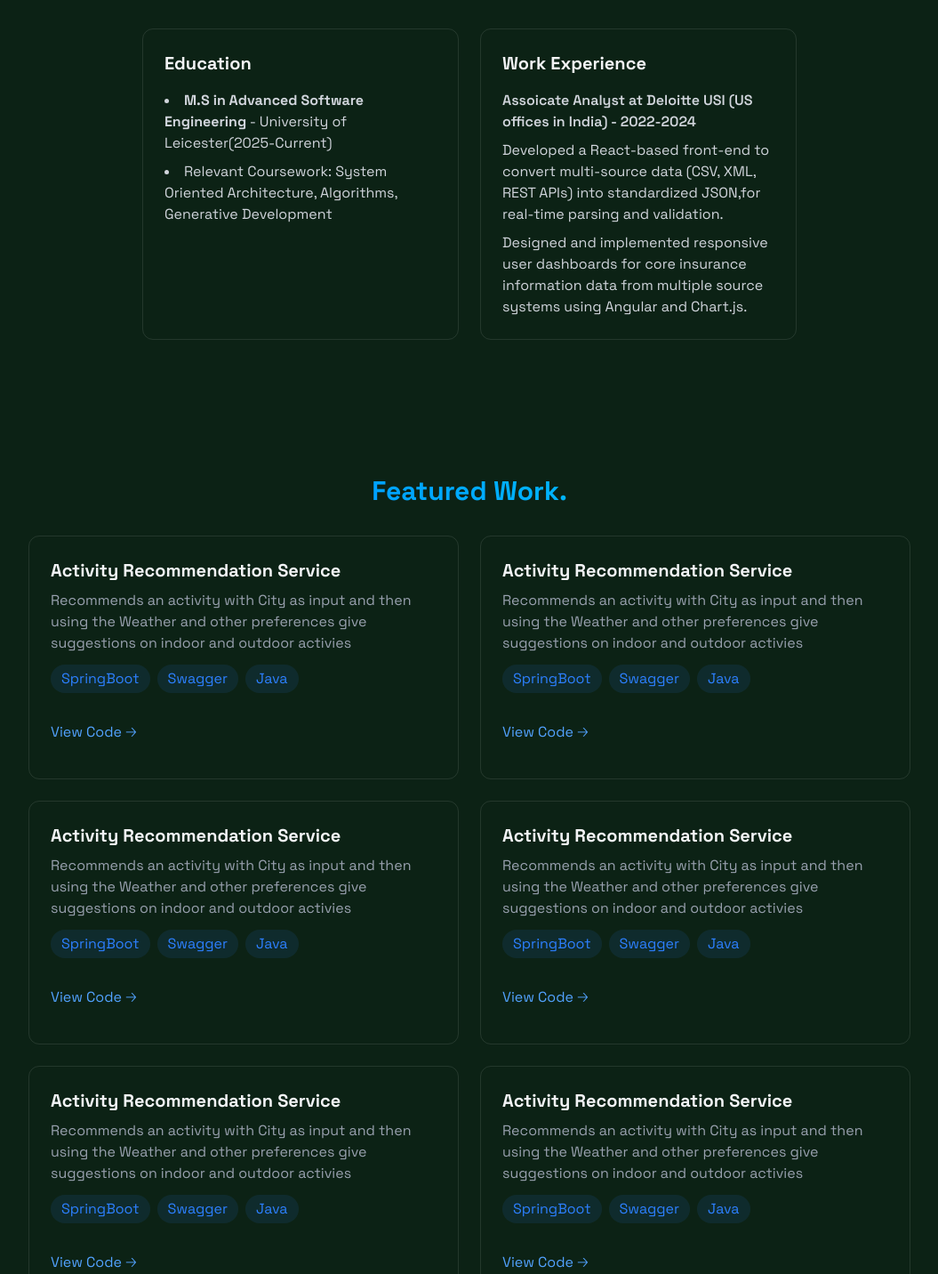
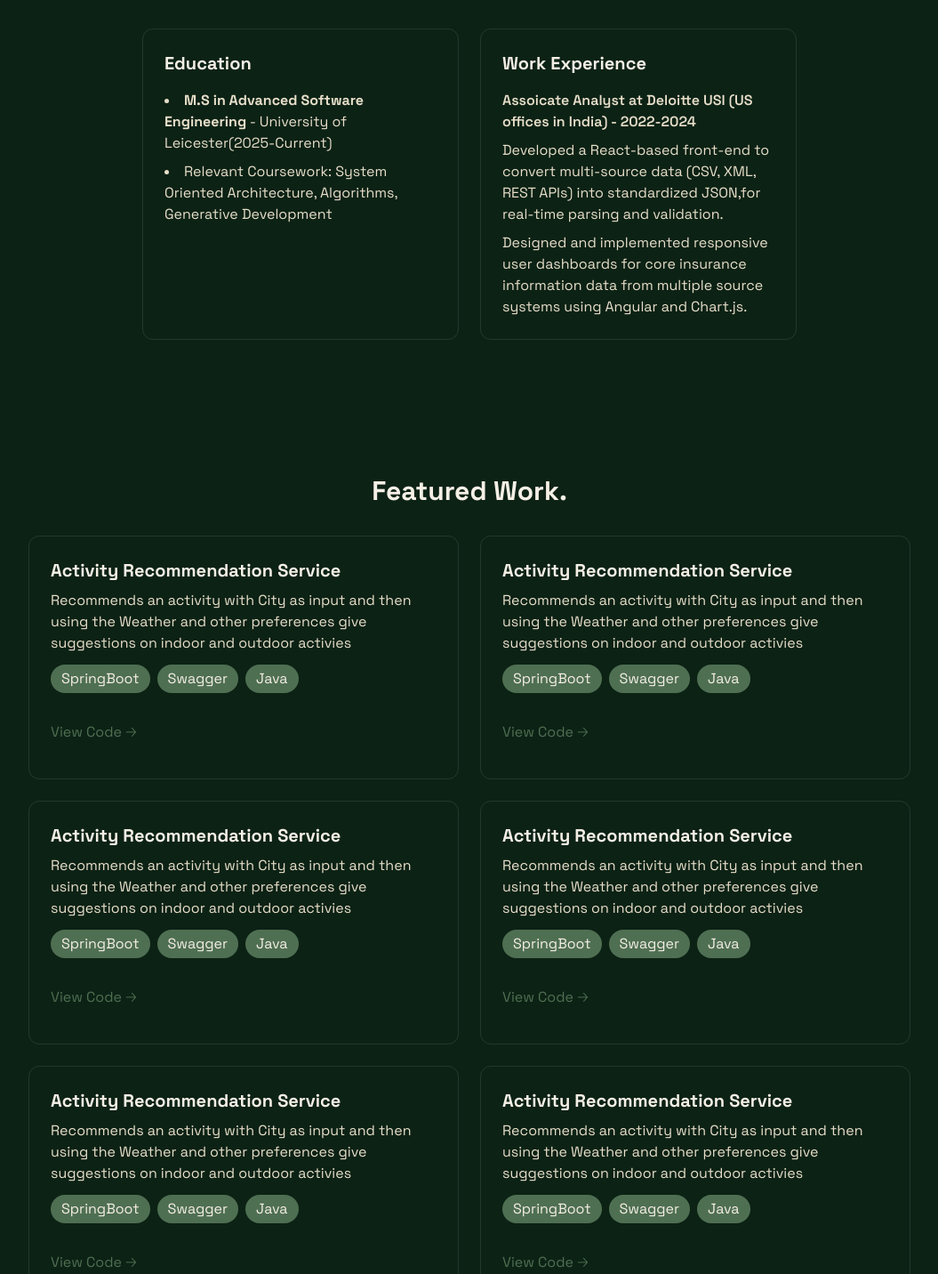
Before and after one commit to stevenovak123/portfolio, a React (Vite) app: page / in a window 1280 px wide. Shown: the part 1358-2790 px from the top of the page at 89% size, without its empty margins (112-1167 px from the left). Built offline with nearby package versions, Linux system fonts and the light colour scheme.

Commit message:
Added colors as needed to all pages

```diff
--- a/src/components/sections/About.jsx
+++ b/src/components/sections/About.jsx
@@ -67,8 +67,10 @@ const About = () => {
           </div>
           <div className='grid grid-cols-1 md:grid-cols-2 gap-6 mt-8'>
             <div className='p-6 rounded-xl border-white/10 border hover:-translate-y-1 transition all'>
-              <h3 className='text-xl font-bold mb-4'>Education </h3>
-              <ul className='list-disc list-inside text-gray-300 space-y-2'>
+              <h3 className='text-xl font-bold mb-4  text-[rgb(245,239,230)]'>
+                Education{' '}
+              </h3>
+              <ul className='list-disc list-inside text-[rgb(232,223,202)] space-y-2'>
                 <li>
                   <strong>M.S in Advanced Software Engineering</strong> -
                   University of Leicester(2025-Current)
@@ -80,8 +82,10 @@ const About = () => {
               </ul>
             </div>
             <div className='p-6 rounded-xl border-white/10 border hover:-translate-y-1 transition all'>
-              <h3 className='text-xl font-bold mb-4'>Work Experience </h3>
-              <div className='space-y-3 text-gray-300'>
+              <h3 className='text-xl font-bold mb-4 text-[rgb(245,239,230)]'>
+                Work Experience{' '}
+              </h3>
+              <div className='space-y-3 text-[rgb(232,223,202)]'>
                 <div className=''>
                   <h4 className='font-semibold pb-2'>
                     Assoicate Analyst at Deloitte USI (US offices in India) -
--- a/src/components/sections/Contact.jsx
+++ b/src/components/sections/Contact.jsx
@@ -8,17 +8,21 @@ const Contact = () => {
     >
       <RevealOnScroll>
         <div className='max-w-5xl mx-auto px-4'>
-          <h2 className='text-3xl font-bold mb-8 bg-gradient-to-r from-blue-500 to-cyan-400 bg-clip-text text-transparent text-center'>
+          <h2 className='text-3xl font-bold mb-8 bg-clip-text text-[rgb(245,239,230)] text-center'>
             Contact.
           </h2>
           <div className='grid grid-cols-1 md:grid-cols-2 gap-6'>
             <div className='p-6 rounded-xl border border-white/10 hover:-translate-y-1 hover:border-blue-500/30 hover:shadow-[0_2px_8px_rgba(59,130,246,0.1)] transition-all'>
-              <h3 className='text-xl font-bold mb-2'>Email</h3>
-              <p className='text-gray-400 mb-3'>stevenovak0802@gmail.com</p>
+              <h3 className='text-xl font-bold mb-2 text-[rgb(245,239,230)]'>
+                Email
+              </h3>
+              <p className='text-[rgb(232,223,202)] mb-3'>
+                stevenovak0802@gmail.com
+              </p>
 
               <div className=' flex justify-between items-center'>
                 <a
-                  className='text-blue-400 hover:text-blue-300 transition-colors my-4'
+                  className='text-[rgb(79,111,82)] hover:text-[rgb(124,164,128)] transition-colors my-4'
                   target='_blank'
                   rel='noopener noreferrer'
                   href='mailto:stevenovak0802@gmail.com'
@@ -28,14 +32,16 @@ const Contact = () => {
               </div>
             </div>
             <div className='p-6 rounded-xl border border-white/10 hover:-translate-y-1 hover:border-blue-500/30 hover:shadow-[0_2px_8px_rgba(59,130,246,0.1)] transition-all'>
-              <h3 className='text-xl font-bold mb-2'>LinkedIn</h3>
-              <p className='text-gray-400 mb-3'>
+              <h3 className='text-xl font-bold mb-2 text-[rgb(245,239,230)]'>
+                LinkedIn
+              </h3>
+              <p className='text-[rgb(232,223,202)] mb-3'>
                 Reach out on LinkedIn and send me a connection request
               </p>
 
               <div className=' flex justify-between items-center'>
                 <a
-                  className='text-blue-400 hover:text-blue-300 transition-colors my-4'
+                  className='text-[rgb(79,111,82)] hover:text-[rgb(124,164,128)] transition-colors my-4'
                   href='https://www.linkedin.com/in/stevenovak123/'
                   target='_blank'
                   rel='noopener noreferrer'
@@ -45,11 +51,15 @@ const Contact = () => {
               </div>
             </div>
             <div className='p-6 rounded-xl border border-white/10 hover:-translate-y-1 hover:border-blue-500/30 hover:shadow-[0_2px_8px_rgba(59,130,246,0.1)] transition-all'>
-              <h3 className='text-xl font-bold mb-2'>Check my github</h3>
-              <p className='text-gray-400 mb-3'>Username: stevenovak123</p>
+              <h3 className='text-xl font-bold mb-2 text-[rgb(245,239,230)]'>
+                Check my github
+              </h3>
+              <p className='text-[rgb(232,223,202)] mb-3'>
+                Username: stevenovak123
+              </p>
               <div className=' flex justify-between items-center'>
                 <a
-                  className='text-blue-400 hover:text-blue-300 transition-colors my-4'
+                  className='text-[rgb(79,111,82)] hover:text-[rgb(124,164,128)] transition-colors my-4'
                   target='_blank'
                   rel='noopener noreferrer'
                   href='https://github.com/stevenovak123'
@@ -60,15 +70,17 @@ const Contact = () => {
             </div>
 
             <div className='p-6 rounded-xl border border-white/10 hover:-translate-y-1 hover:border-blue-500/30 hover:shadow-[0_2px_8px_rgba(59,130,246,0.1)] transition-all'>
-              <h3 className='text-xl font-bold mb-2'>CV</h3>
-              <p className='text-gray-400 mb-3'>
+              <h3 className='text-xl font-bold mb-2 text-[rgb(245,239,230)]'>
+                CV
+              </h3>
+              <p className='text-[rgb(232,223,202)] mb-3'>
                 Take a look at my CV, if you’re hiring or think I’d be a great
                 fit for your team, let’s chat!
               </p>
 
               <div className=' flex justify-between items-center'>
                 <a
-                  className='text-blue-400 hover:text-blue-300 transition-colors my-4'
+                  className='text-[rgb(79,111,82)] hover:text-[rgb(124,164,128)] transition-colors my-4'
                   target='_blank'
                   rel='noopener noreferrer'
                   href='https://drive.google.com/file/d/10i_x7BCPfZfe1f8wwN2DQ6NzCa7m0rPF/view?usp=sharing'
--- a/src/components/sections/Home.jsx
+++ b/src/components/sections/Home.jsx
@@ -19,13 +19,13 @@ const Home = () => {
           <div className='flex justify-center space-x-4'>
             <a
               href='#work'
-              className='border border-[rgb(79,111,82)] bg-[rgb(79,111,82)]  text-white py-3 px-6 rounded font-medium transition relative overflow-hidden hover:-translate-y-0.5 hover:shadow-[0_0_15px_rgba(76,175,80,0.4)]'
+              className='border border-[rgb(79,111,82)] bg-[rgb(79,111,82)]   text-[rgb(245,239,230)] py-3 px-6 rounded font-medium transition relative overflow-hidden hover:-translate-y-0.5 hover:shadow-[0_0_15px_rgba(76,175,80,0.4)]'
             >
               View Work
             </a>
             <a
               href='#contact'
-              className='border border-[rgb(79,111,82)]  text-white py-3 px-6 rounded font-medium transition relative overflow-hidden hover:-translate-y-0.5 hover:shadow-[0_0_15px_rgba(76,175,80,0.4)]'
+              className='border border-[rgb(79,111,82)]  text-[rgb(245,239,230)] py-3 px-6 rounded font-medium transition relative overflow-hidden hover:-translate-y-0.5 hover:shadow-[0_0_15px_rgba(76,175,80,0.4)]'
             >
               Contact
             </a>
--- a/src/components/sections/Work.jsx
+++ b/src/components/sections/Work.jsx
@@ -9,15 +9,15 @@ const Work = () => {
     >
       <RevealOnScroll>
         <div className='max-w-5xl mx-auto px-4'>
-          <h2 className='text-3xl font-bold mb-8 bg-gradient-to-r from-blue-500 to-cyan-400 bg-clip-text text-transparent text-center'>
+          <h2 className='text-3xl font-bold mb-8  text-[rgb(245,239,230)] bg-clip-text  text-center'>
             Featured Work.
           </h2>
           <div className='grid grid-cols-1 md:grid-cols-2 gap-6'>
             <div className='p-6 rounded-xl border border-white/10 hover:-translate-y-1 hover:border-blue-500/30 hover:shadow-[0_2px_8px_rgba(59,130,246,0.1)] transition-all'>
-              <h3 className='text-xl font-bold mb-2'>
+              <h3 className='text-xl font-bold mb-2 text-[rgb(245,239,230)]'>
                 Activity Recommendation Service
               </h3>
-              <p className='text-gray-400 mb-3'>
+              <p className='text-[rgb(232,223,202)] mb-3'>
                 Recommends an activity with City as input and then using the
                 Weather and other preferences give suggestions on indoor and
                 outdoor activies
@@ -25,7 +25,7 @@ const Work = () => {
               <div className='flex flex-wrap gap-2 mb-4'>
                 {['SpringBoot', 'Swagger', 'Java'].map((tech, key) => (
                   <span
-                    className='bg-blue-500/10 text-blue-500 py-1 px-3 rounded-full hover:bg-blue-500/20 hover:shadow-[0_2px_8px_rgba(59,130,246,0.2)] transition'
+                    className=' bg-[rgb(79,111,82)]  text-[rgb(245,239,230)] py-1 px-3 rounded-full hover:bg-[rgba(79,111,82,0.2)] hover:shadow-[0_0_15px_rgba(76,175,80,0.4)] transition'
                     key={key}
                   >
                     {tech}
@@ -34,7 +34,7 @@ const Work = () => {
               </div>
               <div className=' flex justify-between items-center'>
                 <a
-                  className='text-blue-400 hover:text-blue-300 transition-colors my-4'
+                  className='text-[rgb(79,111,82)] hover:text-[rgb(124,164,128)] transition-colors my-4'
                   href='https://github.com/stevenovak123/SOA_assignment'
                 >
                   View Code 🡢
@@ -42,10 +42,10 @@ const Work = () => {
               </div>
             </div>
             <div className='p-6 rounded-xl border border-white/10 hover:-translate-y-1 hover:border-blue-500/30 hover:shadow-[0_2px_8px_rgba(59,130,246,0.1)] transition-all'>
-              <h3 className='text-xl font-bold mb-2'>
+              <h3 className='text-xl font-bold mb-2 text-[rgb(245,239,230)]'>
                 Activity Recommendation Service
               </h3>
-              <p className='text-gray-400 mb-3'>
+              <p className='text-[rgb(232,223,202)] mb-3'>
                 Recommends an activity with City as input and then using the
                 Weather and other preferences give suggestions on indoor and
                 outdoor activies
@@ -53,7 +53,7 @@ const Work = () => {
               <div className='flex flex-wrap gap-2 mb-4'>
                 {['SpringBoot', 'Swagger', 'Java'].map((tech, key) => (
                   <span
-                    className='bg-blue-500/10 text-blue-500 py-1 px-3 rounded-full hover:bg-blue-500/20 hover:shadow-[0_2px_8px_rgba(59,130,246,0.2)] transition'
+                    className=' bg-[rgb(79,111,82)]  text-[rgb(245,239,230)] py-1 px-3 rounded-full hover:bg-[rgba(79,111,82,0.2)] hover:shadow-[0_0_15px_rgba(76,175,80,0.4)] transition'
                     key={key}
                   >
                     {tech}
@@ -62,7 +62,7 @@ const Work = () => {
               </div>
               <div className=' flex justify-between items-center'>
                 <a
-                  className='text-blue-400 hover:text-blue-300 transition-colors my-4'
+                  className='text-[rgb(79,111,82)] hover:text-[rgb(124,164,128)] transition-colors my-4'
                   href='https://github.com/stevenovak123/SOA_assignment'
                 >
                   View Code 🡢
@@ -70,10 +70,10 @@ const Work = () => {
               </div>
             </div>
             <div className='p-6 rounded-xl border border-white/10 hover:-translate-y-1 hover:border-blue-500/30 hover:shadow-[0_2px_8px_rgba(59,130,246,0.1)] transition-all'>
-              <h3 className='text-xl font-bold mb-2'>
+              <h3 className='text-xl font-bold mb-2 text-[rgb(245,239,230)]'>
                 Activity Recommendation Service
               </h3>
-              <p className='text-gray-400 mb-3'>
+              <p className='text-[rgb(232,223,202)] mb-3'>
                 Recommends an activity with City as input and then using the
                 Weather and other preferences give suggestions on indoor and
                 outdoor activies
@@ -81,7 +81,7 @@ const Work = () => {
               <div className='flex flex-wrap gap-2 mb-4'>
                 {['SpringBoot', 'Swagger', 'Java'].map((tech, key) => (
                   <span
-                    className='bg-blue-500/10 text-blue-500 py-1 px-3 rounded-full hover:bg-blue-500/20 hover:shadow-[0_2px_8px_rgba(59,130,246,0.2)] transition'
+                    className=' bg-[rgb(79,111,82)]  text-[rgb(245,239,230)] py-1 px-3 rounded-full hover:bg-[rgba(79,111,82,0.2)] hover:shadow-[0_0_15px_rgba(76,175,80,0.4)] transition'
                     key={key}
                   >
                     {tech}
@@ -90,7 +90,7 @@ const Work = () => {
               </div>
               <div className=' flex justify-between items-center'>
                 <a
-                  className='text-blue-400 hover:text-blue-300 transition-colors my-4'
+                  className='text-[rgb(79,111,82)] hover:text-[rgb(124,164,128)] transition-colors my-4'
                   href='https://github.com/stevenovak123/SOA_assignment'
                 >
                   View Code 🡢
@@ -98,10 +98,10 @@ const Work = () => {
               </div>
             </div>
             <div className='p-6 rounded-xl border border-white/10 hover:-translate-y-1 hover:border-blue-500/30 hover:shadow-[0_2px_8px_rgba(59,130,246,0.1)] transition-all'>
-              <h3 className='text-xl font-bold mb-2'>
+              <h3 className='text-xl font-bold mb-2 text-[rgb(245,239,230)]'>
                 Activity Recommendation Service
               </h3>
-              <p className='text-gray-400 mb-3'>
+              <p className='text-[rgb(232,223,202)] mb-3'>
                 Recommends an activity with City as input and then using the
                 Weather and other preferences give suggestions on indoor and
                 outdoor activies
@@ -109,7 +109,7 @@ const Work = () => {
               <div className='flex flex-wrap gap-2 mb-4'>
                 {['SpringBoot', 'Swagger', 'Java'].map((tech, key) => (
                   <span
-                    className='bg-blue-500/10 text-blue-500 py-1 px-3 rounded-full hover:bg-blue-500/20 hover:shadow-[0_2px_8px_rgba(59,130,246,0.2)] transition'
+                    className=' bg-[rgb(79,111,82)]  text-[rgb(245,239,230)] py-1 px-3 rounded-full hover:bg-[rgba(79,111,82,0.2)] hover:shadow-[0_0_15px_rgba(76,175,80,0.4)] transition'
                     key={key}
                   >
                     {tech}
@@ -118,7 +118,7 @@ const Work = () => {
               </div>
               <div className=' flex justify-between items-center'>
                 <a
-                  className='text-blue-400 hover:text-blue-300 transition-colors my-4'
+                  className='text-[rgb(79,111,82)] hover:text-[rgb(124,164,128)] transition-colors my-4'
                   href='https://github.com/stevenovak123/SOA_assignment'
                 >
                   View Code 🡢
@@ -126,10 +126,10 @@ const Work = () => {
               </div>
             </div>
             <div className='p-6 rounded-xl border border-white/10 hover:-translate-y-1 hover:border-blue-500/30 hover:shadow-[0_2px_8px_rgba(59,130,246,0.1)] transition-all'>
-              <h3 className='text-xl font-bold mb-2'>
+              <h3 className='text-xl font-bold mb-2  text-[rgb(245,239,230)]'>
                 Activity Recommendation Service
               </h3>
-              <p className='text-gray-400 mb-3'>
+              <p className='text-[rgb(232,223,202)] mb-3'>
                 Recommends an activity with City as input and then using the
                 Weather and other preferences give suggestions on indoor and
                 outdoor activies
@@ -137,7 +137,7 @@ const Work = () => {
               <div className='flex flex-wrap gap-2 mb-4'>
                 {['SpringBoot', 'Swagger', 'Java'].map((tech, key) => (
                   <span
-                    className='bg-blue-500/10 text-blue-500 py-1 px-3 rounded-full hover:bg-blue-500/20 hover:shadow-[0_2px_8px_rgba(59,130,246,0.2)] transition'
+                    className=' bg-[rgb(79,111,82)]  text-[rgb(245,239,230)] py-1 px-3 rounded-full hover:bg-[rgba(79,111,82,0.2)] hover:shadow-[0_0_15px_rgba(76,175,80,0.4)] transition'
                     key={key}
                   >
                     {tech}
@@ -146,7 +146,7 @@ const Work = () => {
               </div>
               <div className=' flex justify-between items-center'>
                 <a
-                  className='text-blue-400 hover:text-blue-300 transition-colors my-4'
+                  className='text-[rgb(79,111,82)] hover:text-[rgb(124,164,128)] transition-colors my-4'
                   href='https://github.com/stevenovak123/SOA_assignment'
                 >
                   View Code 🡢
@@ -154,10 +154,10 @@ const Work = () => {
               </div>
             </div>
             <div className='p-6 rounded-xl border border-white/10 hover:-translate-y-1 hover:border-blue-500/30 hover:shadow-[0_2px_8px_rgba(59,130,246,0.1)] transition-all'>
-              <h3 className='text-xl font-bold mb-2'>
+              <h3 className='text-xl font-bold mb-2 text-[rgb(245,239,230)]'>
                 Activity Recommendation Service
               </h3>
-              <p className='text-gray-400 mb-3'>
+              <p className='text-[rgb(232,223,202)] mb-3'>
                 Recommends an activity with City as input and then using the
                 Weather and other preferences give suggestions on indoor and
                 outdoor activies
@@ -165,7 +165,7 @@ const Work = () => {
               <div className='flex flex-wrap gap-2 mb-4'>
                 {['SpringBoot', 'Swagger', 'Java'].map((tech, key) => (
                   <span
-                    className='bg-blue-500/10 text-blue-500 py-1 px-3 rounded-full hover:bg-blue-500/20 hover:shadow-[0_2px_8px_rgba(59,130,246,0.2)] transition'
+                    className=' bg-[rgb(79,111,82)]  text-[rgb(245,239,230)] py-1 px-3 rounded-full hover:bg-[rgba(79,111,82,0.2)] hover:shadow-[0_0_15px_rgba(76,175,80,0.4)] transition'
                     key={key}
                   >
                     {tech}
@@ -174,7 +174,7 @@ const Work = () => {
               </div>
               <div className=' flex justify-between items-center'>
                 <a
-                  className='text-blue-400 hover:text-blue-300 transition-colors my-4'
+                  className='text-[rgb(79,111,82)] hover:text-[rgb(124,164,128)]transition-colors my-4'
                   href='https://github.com/stevenovak123/SOA_assignment'
                 >
                   View Code 🡢
```
